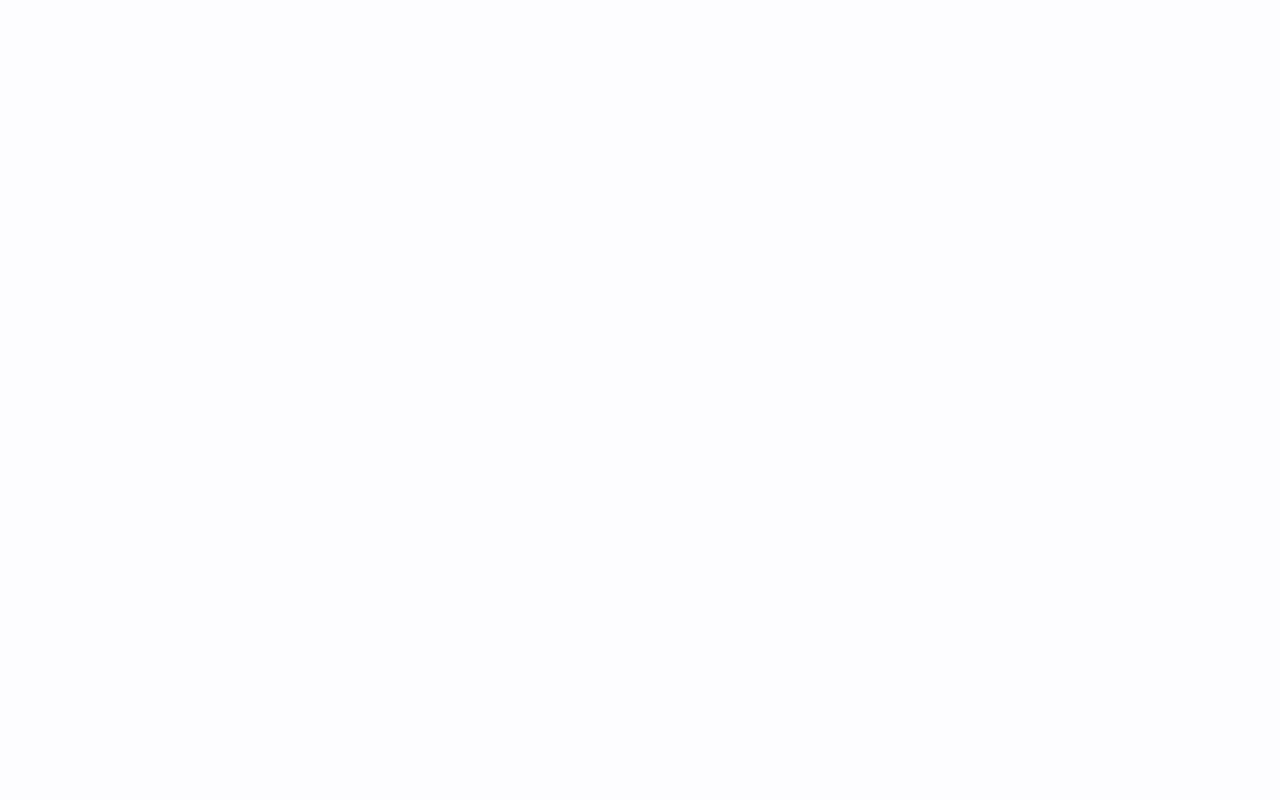
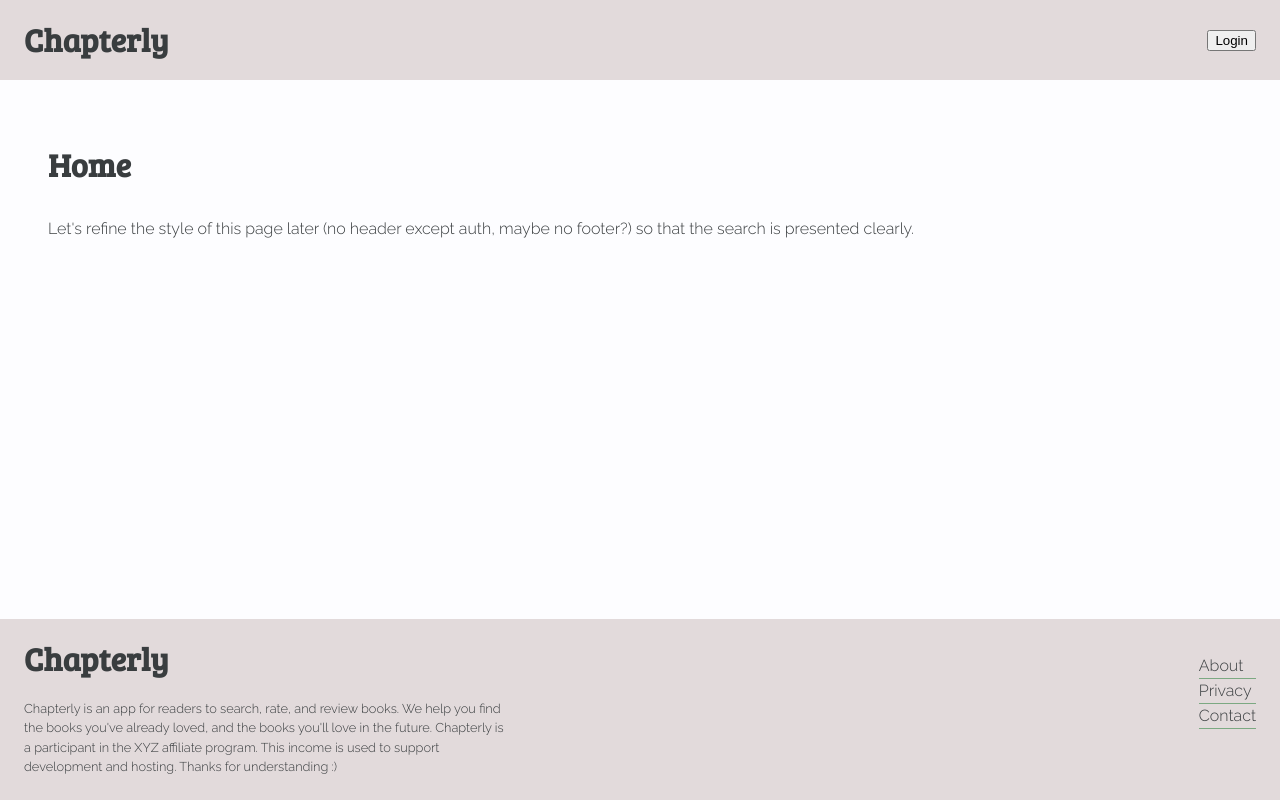
Before and after one commit to chingu-voyages/v9-bears-team-40, a React (Create React App) app: page / in a window 1280 px wide. Built offline with nearby package versions, Linux system fonts and the light colour scheme.

Commit message:
change App to use react-router and Home page

```diff
--- a/package.json
+++ b/package.json
@@ -24,6 +24,7 @@
     "@types/node": "12.0.7",
     "@types/react": "16.8.19",
     "@types/react-dom": "16.8.4",
+    "@types/react-router-dom": "^4.3.4",
     "@types/styled-components": "^4.1.16",
     "express": "^4.17.1",
     "husky": "^2.4.1",
--- a/src/Components/App.tsx
+++ b/src/Components/App.tsx
@@ -1,5 +1,8 @@
 import * as React from "react";
 import styled from "../utils/theme";
+import { BrowserRouter as Router, Route } from "react-router-dom";
+
+import Home from "../Pages/Home";
 
 const Wrapper = styled.div`
   background-color: ${props => props.theme.colors.bg};
@@ -24,7 +27,13 @@
   };
 
   render() {
-    return <Wrapper></Wrapper>;
+    return (
+      <Router>
+        <Wrapper>
+          <Route exact path="/" component={Home} />
+        </Wrapper>
+      </Router>
+    );
   }
 }
 
--- a/src/Pages/Home.tsx
+++ b/src/Pages/Home.tsx
@@ -17,7 +17,13 @@
   return (
     <React.Fragment>
       <Header />
-      <Main />
+      <Main>
+        <h1>Home</h1>
+        <p>
+          Let's refine the style of this page later (no header except auth,
+          maybe no footer?) so that the search is presented clearly.
+        </p>
+      </Main>
       <Footer />
     </React.Fragment>
   );
```
Also changed, not shown: 1 other file (tests, documents, lock files or other folders).
